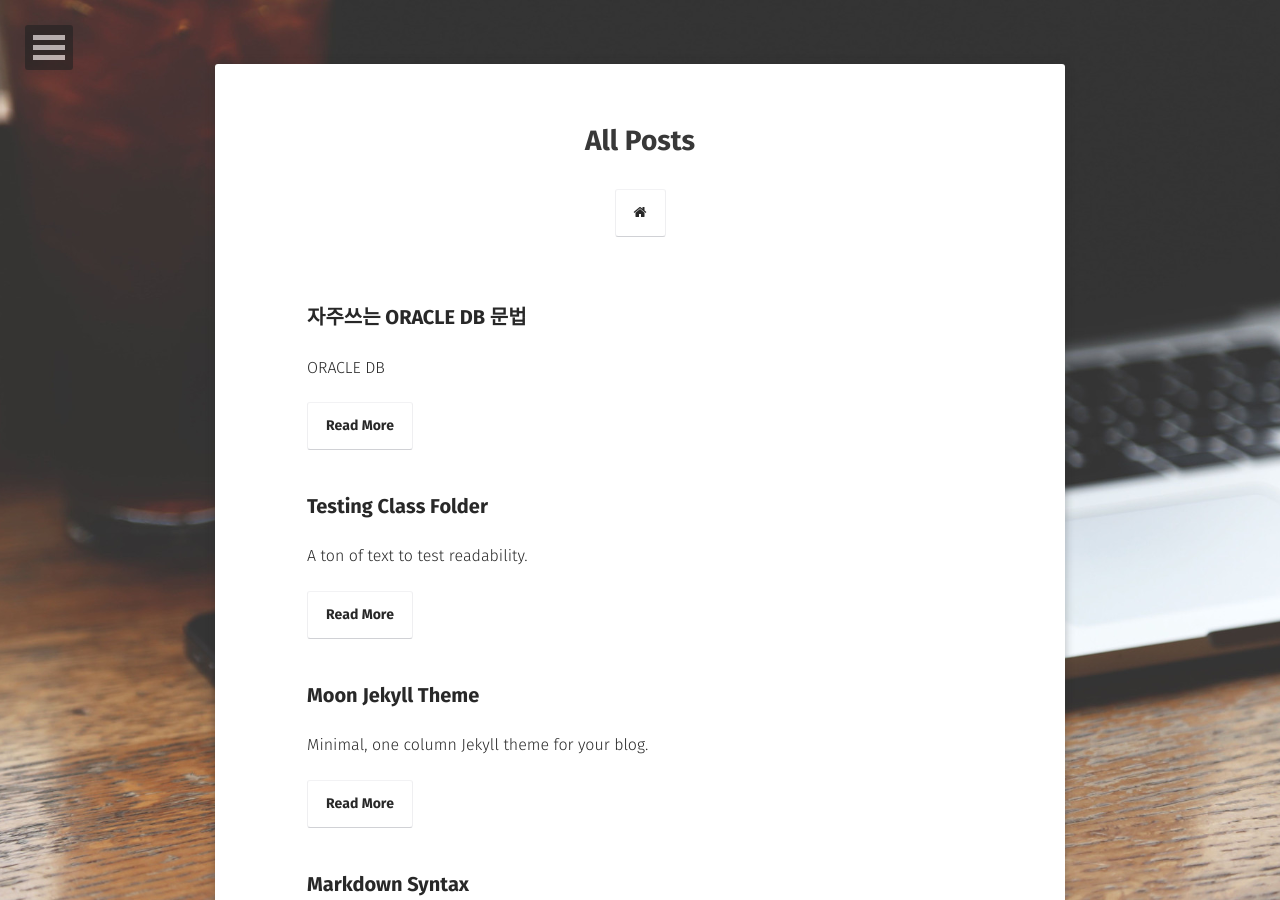
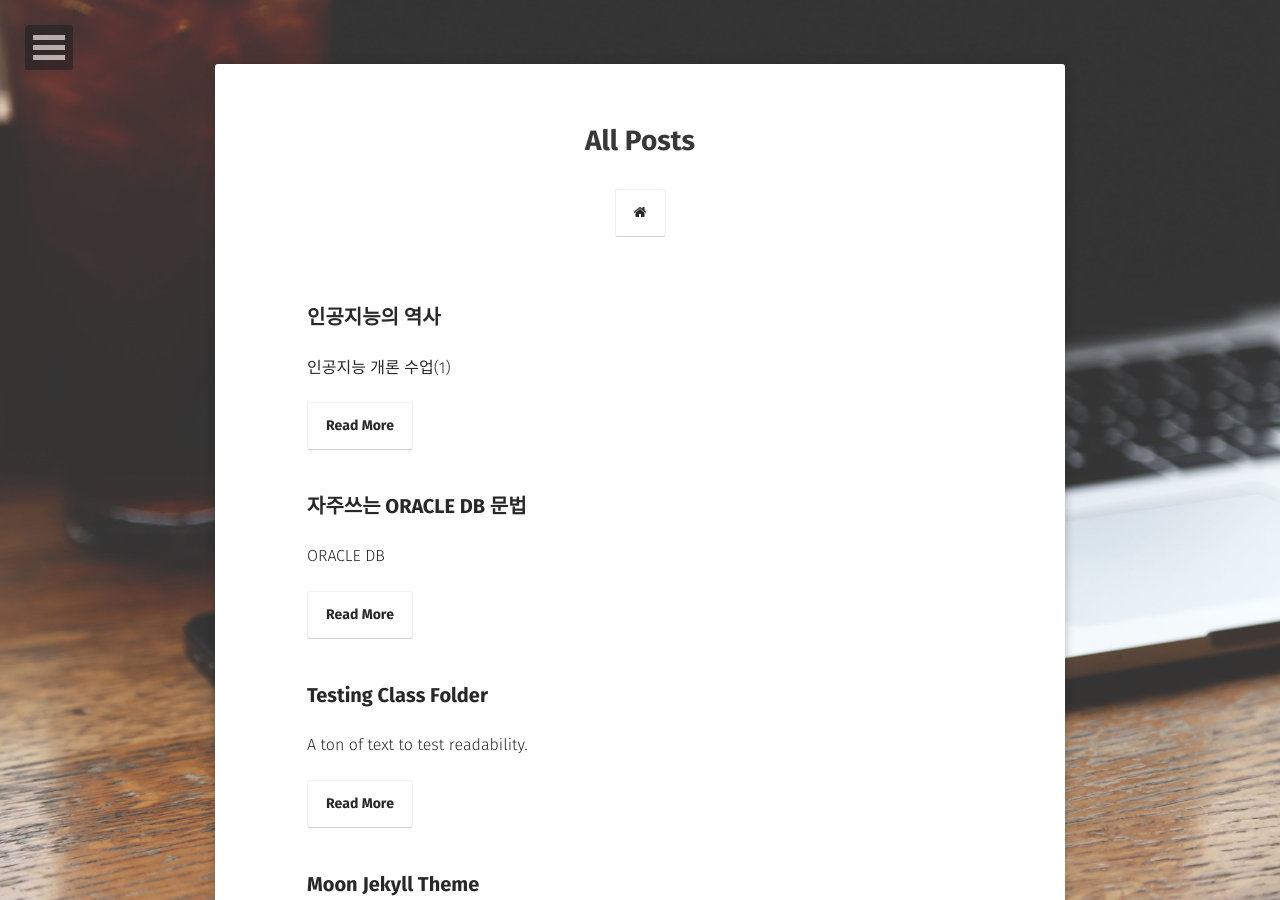
Before and after one commit to ChanohJEONG/chanohjeong.github.io, a Jekyll site: the page built from posts/index.md, in a window 1280 px wide and 900 px high. Built offline with Jekyll 4.4.1, drawn with Linux system fonts in a browser that asks for light colours; some web fonts are replaced; some of the changed lines change nothing that is shown.

Commit message:
adding AI Class:

```diff
--- a/_config.yml
+++ b/_config.yml
@@ -8,7 +8,7 @@ logo:               'assets/img/logo.png'
 background:         'assets/img/placeholder-big.jpg'
 tiled_bg:           false   # Set this true if you want to tile your background image, otherwise it will be covered
 locale:             en_KR
-#url:                http://localhost:4000
+# url:                http://localhost:4000
 url:                https://chanohjeong.github.io/
 
 # Jekyll
--- /dev/null
+++ b/_posts/2021-03-02-AI_Theory_1.md
@@ -0,0 +1,67 @@
+---
+layout: post
+title:  "인공지능의 역사"
+date:   2021-03-02
+excerpt: "인공지능 개론 수업(1)"
+tag:
+- jekyll
+- moon
+- blog
+- about
+- theme
+#feature: http://i.imgur.com/Ds6S7lJ.png
+comments: true
+---
+
+# 인공지능 개론
+
+- 인공지능 수업의 전반적 내용 설명
+- 인공지능의 역사 ( 첫 수업)
+- Booming of AI ( DeepMind ) 2014년도
+  - 우리나라는 알파고(2016년) 시점부터 관심을 가지기 시작.
+- 인공지능 > 머신러닝 > 딥러닝
+
+### 인공지능의 역사
+
+---
+
+  <figure>
+    <a href="{{ site.url }}/assets/img/AI_Class/AI_Theory/History of AI.PNG"><img src="{{ site.url }}/assets/img/AI_Class/AI_Theory/History of AI.PNG" width="50" height="30"></a>
+</figure>
+
+- 앨런 튜링과 알론조 처치
+  - 튜링 머신
+  - 이미테이션 게임 ( 영화 ) 앨런튜링 일대기 내용
+    - 영국 암호학자, 컴퓨터학자, 알고리즘 컨셉 창시자
+    - Enigma machine 을 개발하여 암호를 풀어냄
+  - 튜링 테스트
+    - 인간/인공지능 구분 test 아직까지  100%통과한 AI는 없다
+- 신경망 - 퍼셉트론
+  - mcCulloch pitts : On-Off 기능을 활용하여 인간의 신경망을 구현할 수 있다 주장
+  - 로센블랏 : 코넬대학교 perceptron learning rule
+  - 다트머스 대학의 존 매카시 : 최초의 인공지능 용어 사용
+- 기계학습 용어 등장 ( Arther Samuel)
+  - ADALINE and MADALINE Learning(Adaptive Filter) - CNN의 학습 규칙과 흡사함
+- 승승장구하던 AI 의 첫 겨울
+  - 1960년대 : US vs 소련 - 인공위성 경쟁
+  - 러시아 영어 번역 인공지능 대대적 투자 했으나 똥망
+  - 1969년 퍼셉트론 이론의 한계점 수학적 증명(XOR 문제를 풀 수 없다.)
+- 첫번째 부활 : 1980년대
+  - 반도체 기술의 발전(컴퓨팅 파워의 성장)
+  - Expert System : 전문가의 지식과 경험을 사실과 규칙 형태로 저장한 지식데이터 베이스
+  - [Soft computing] 인공지능 부활을 이끈 3가지 이론
+    - Neural Network : Perceptron 은 단층 신경망을 다층 신경망으로(Hinton) 극복(XOR)
+    - Fuzzy System : if문? 쓴 느낌인데..
+    - Evolutionary Computation : by 무니무니교수
+- 두번째 겨울(1984 ~ )
+  - 특별한 원인이 없었음.. 특출난 성능을 내는 AI가 없었기 때문
+- 두번째 부활(2000년대)
+  - 기계학습의 대두 (statistical Machine Learning) 수학자들이 주도(ㅊ=Vladimir Vapnik) Support Vector Machine - optimization기술 개발
+  - 2012년 Deep Learning의 등장
+    - Le Cun(facebook) NYT
+    - Jeffry(toronto)
+    - Joshwa Bengio(Montreal)
+- 세번째는 아직... 또 올까? 안올듯?
+  - 성능이 안좋아서 두번째 겨울이 왔으나 지금은 HW의 성능이 압도적!
+  - 인간을 앞지르기 시작함
+  - 실제로 CNN의 이론과 과거 MLP와 차이가 크지 않으나 CPU/GPU가 엄청난 성능을 가짐으로써 성능 업!
```
Also changed, not shown: assets/img/AI_Class/AI_Theory/History of AI.PNG (added).
